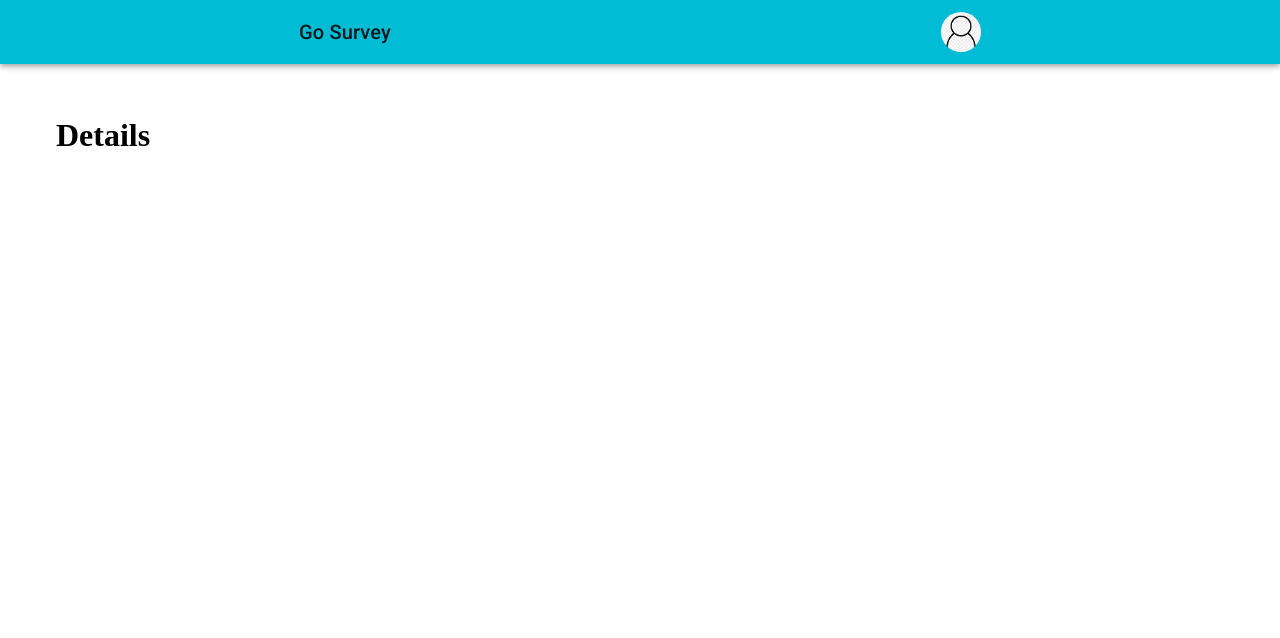
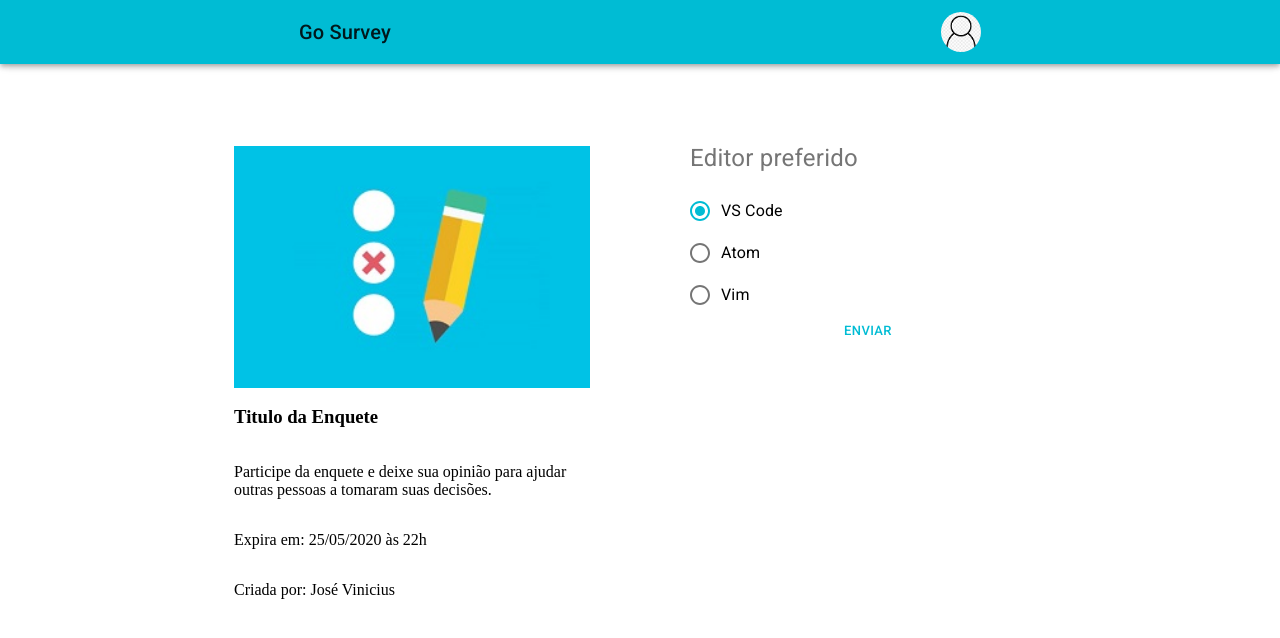
Before and after one commit to jviniciusoliveira/app-gosurvey-web, a React (Create React App) app: page /details in a window 1280 px wide. Shown: the top 638 px of the page. Built offline with nearby package versions, Linux system fonts and the light colour scheme.

Commit message:
feat: page details

```diff
--- a/package.json
+++ b/package.json
@@ -12,8 +12,7 @@
     "react": "^16.13.1",
     "react-dom": "^16.13.1",
     "react-router-dom": "^5.1.2",
-    "react-scripts": "3.4.1",
-    "styled-components": "^5.1.0"
+    "react-scripts": "3.4.1"
   },
   "scripts": {
     "start": "react-scripts start",
--- a/src/App.js
+++ b/src/App.js
@@ -12,7 +12,7 @@ import {
 } from '@material-ui/core';
 import { makeStyles } from '@material-ui/core/styles';
 
-import Details from './pages/survey/details/Info';
+import Details from './pages/survey/Details';
 import SurveyList from './pages/survey/List';
 
 import DefaultAvatar from './assets/images/default-avatar.png';
--- /dev/null
+++ b/src/pages/survey/Details.js
@@ -0,0 +1,90 @@
+import React, { useState } from 'react';
+import {
+  Container,
+  FormControl,
+  FormLabel,
+  RadioGroup,
+  FormControlLabel,
+  Radio,
+  Button,
+} from '@material-ui/core';
+import { makeStyles } from '@material-ui/core/styles';
+
+import DefaultImage from '../../assets/images/default-survey.jpg';
+
+const useStyles = makeStyles({
+  root: {
+    display: 'flex',
+  },
+  sideRoot: {
+    width: '50%',
+    padding: '25px',
+    margin: '25px',
+    display: 'flex',
+    flexDirection: 'column',
+  },
+  FormLabel: {
+    fontSize: '24px',
+    marginBottom: '20px',
+  },
+});
+
+const Details = () => {
+  const classes = useStyles();
+
+  const [value, setValue] = useState('vscode');
+
+  const handleChange = (event) => {
+    setValue(event.target.value);
+  };
+
+  return (
+    <Container maxWidth="md" className={classes.root}>
+      <div className={classes.sideRoot}>
+        <img src={DefaultImage} alt="" />
+        <h3>Titulo da Enquete</h3>
+        <p>
+          Participe da enquete e deixe sua opinião para ajudar outras pessoas a
+          tomaram suas decisões.
+        </p>
+        <p>Expira em: 25/05/2020 às 22h</p>
+        <p>Criada por: José Vinicius</p>
+      </div>
+
+      <div className={classes.sideRoot}>
+        <FormControl component="fieldset">
+          <FormLabel component="legend" className={classes.FormLabel}>
+            Editor preferido
+          </FormLabel>
+          <RadioGroup
+            aria-label="editor"
+            name="editor"
+            value={value}
+            onChange={handleChange}
+          >
+            <FormControlLabel
+              value="vscode"
+              control={<Radio color="primary" />}
+              label="VS Code"
+            />
+            <FormControlLabel
+              value="atom"
+              control={<Radio color="primary" />}
+              label="Atom"
+            />
+            <FormControlLabel
+              value="vim"
+              control={<Radio color="primary" />}
+              label="Vim"
+            />
+          </RadioGroup>
+          <Button href="/details" size="small" color="primary">
+            Enviar
+          </Button>
+        </FormControl>
+      </div>
+    </Container>
+  );
+};
+
+export default Details;
--- a/src/pages/survey/List.js
+++ b/src/pages/survey/List.js
@@ -60,7 +60,7 @@ const List = () => {
                 </CardContent>
               </CardActionArea>
               <CardActions>
-                <Button size="small" color="primary">
+                <Button href="/details" size="small" color="primary">
                   Detalhes
                 </Button>
               </CardActions>
--- a/src/pages/survey/details/Info.js
+++ /dev/null
@@ -1,7 +0,0 @@
-import React from 'react';
-
-const Details = () => {
-  return <h1>Details</h1>;
-};
-
-export default Details;
```
